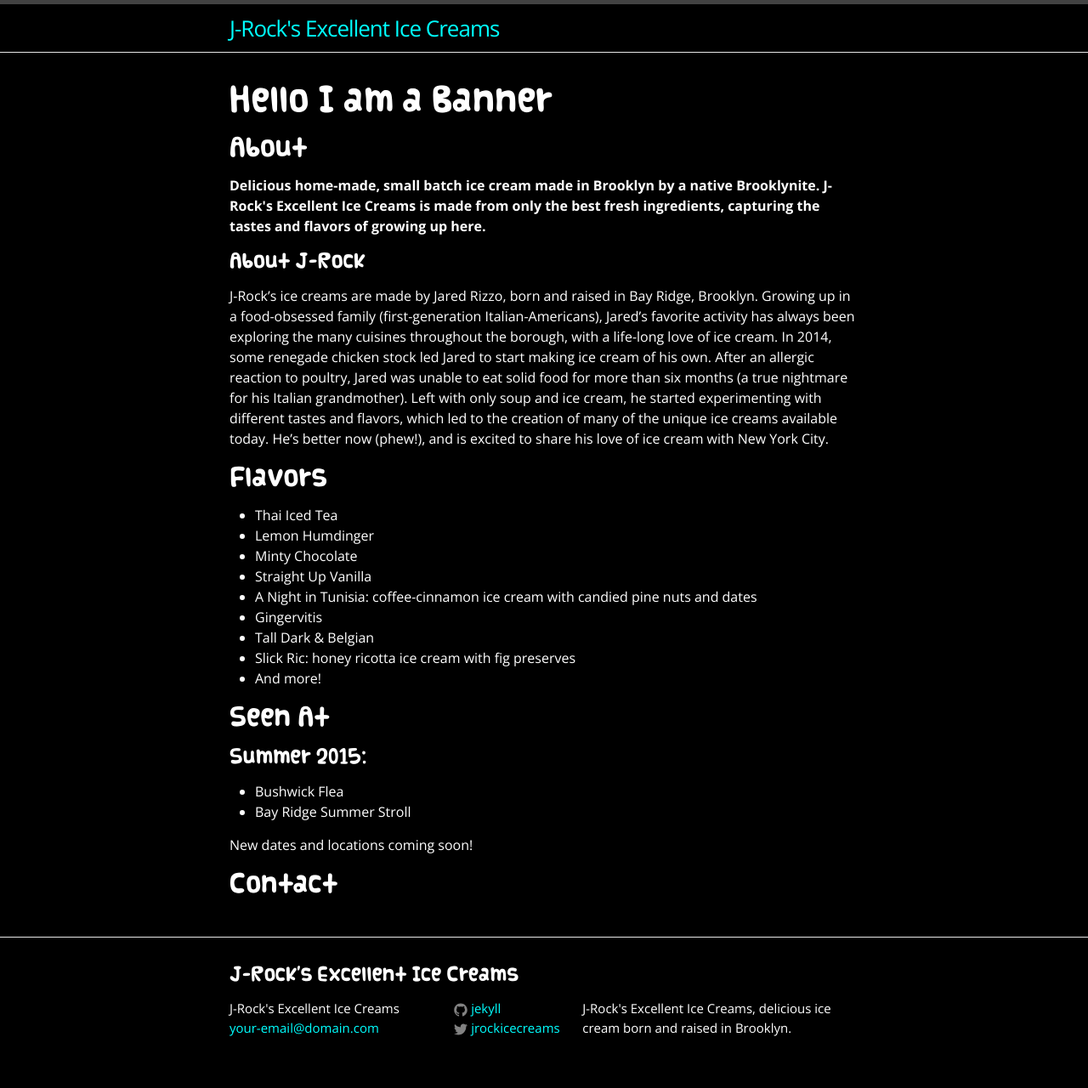
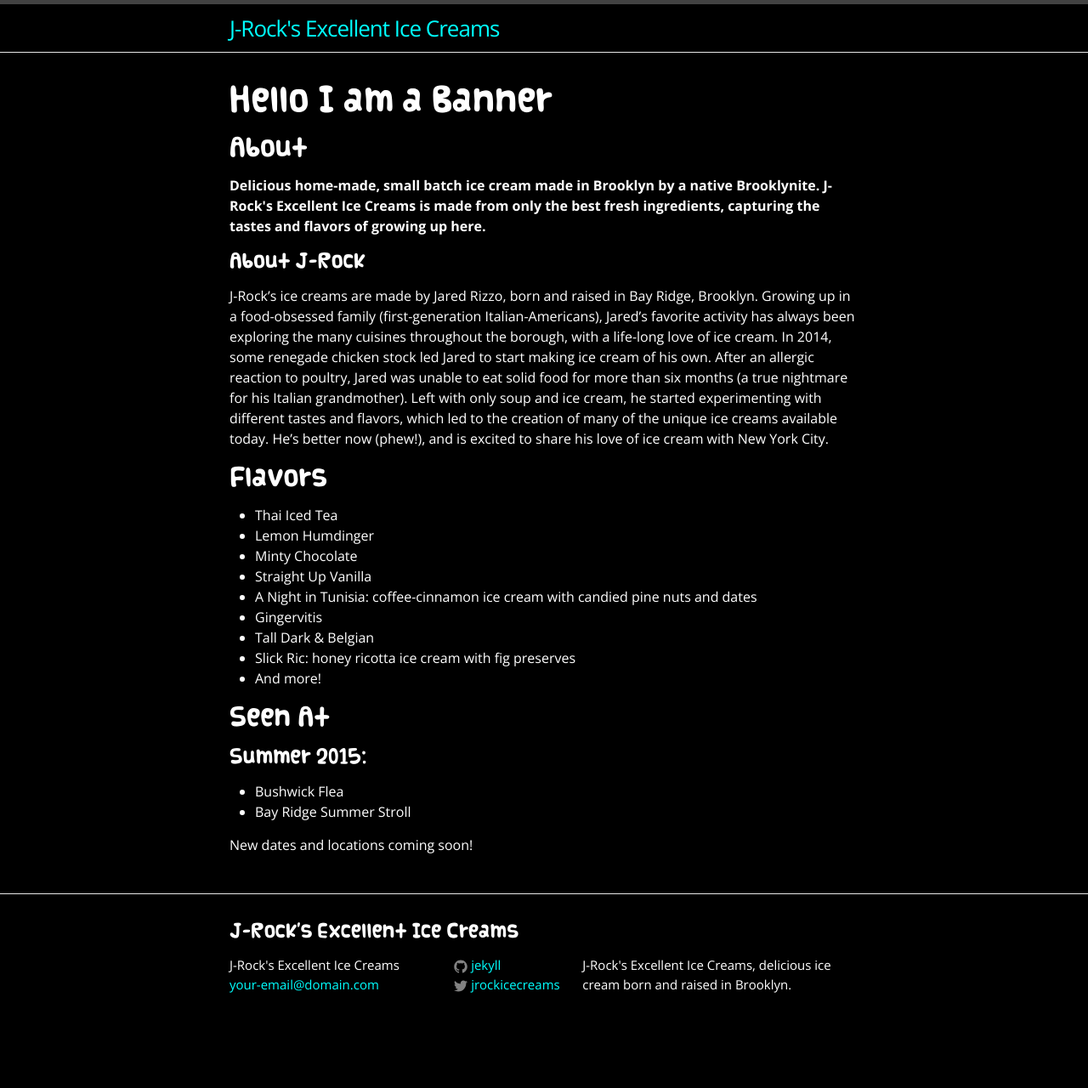
Before and after one commit to ajpiano/jrocks-ice-creams, a Jekyll site: the page built from index.html, in a window 1280 px wide. Shown: the whole page at 85% size. Built offline with Jekyll 4.4.1, drawn with Linux system fonts in a browser that asks for light colours; after the commit the page ends 1229 px from its top, so only the background shows below that.

Commit message:
Remove contact section

```diff
--- a/_includes/contact.html
+++ /dev/null
@@ -1 +0,0 @@
-<h2>Contact</h2>
--- a/index.html
+++ b/index.html
@@ -8,6 +8,5 @@ layout: default
   {% include about.html %}
   {% include flavors.html %}
   {% include seenat.html %}
-  {% include contact.html %}
 
 </div>
```
